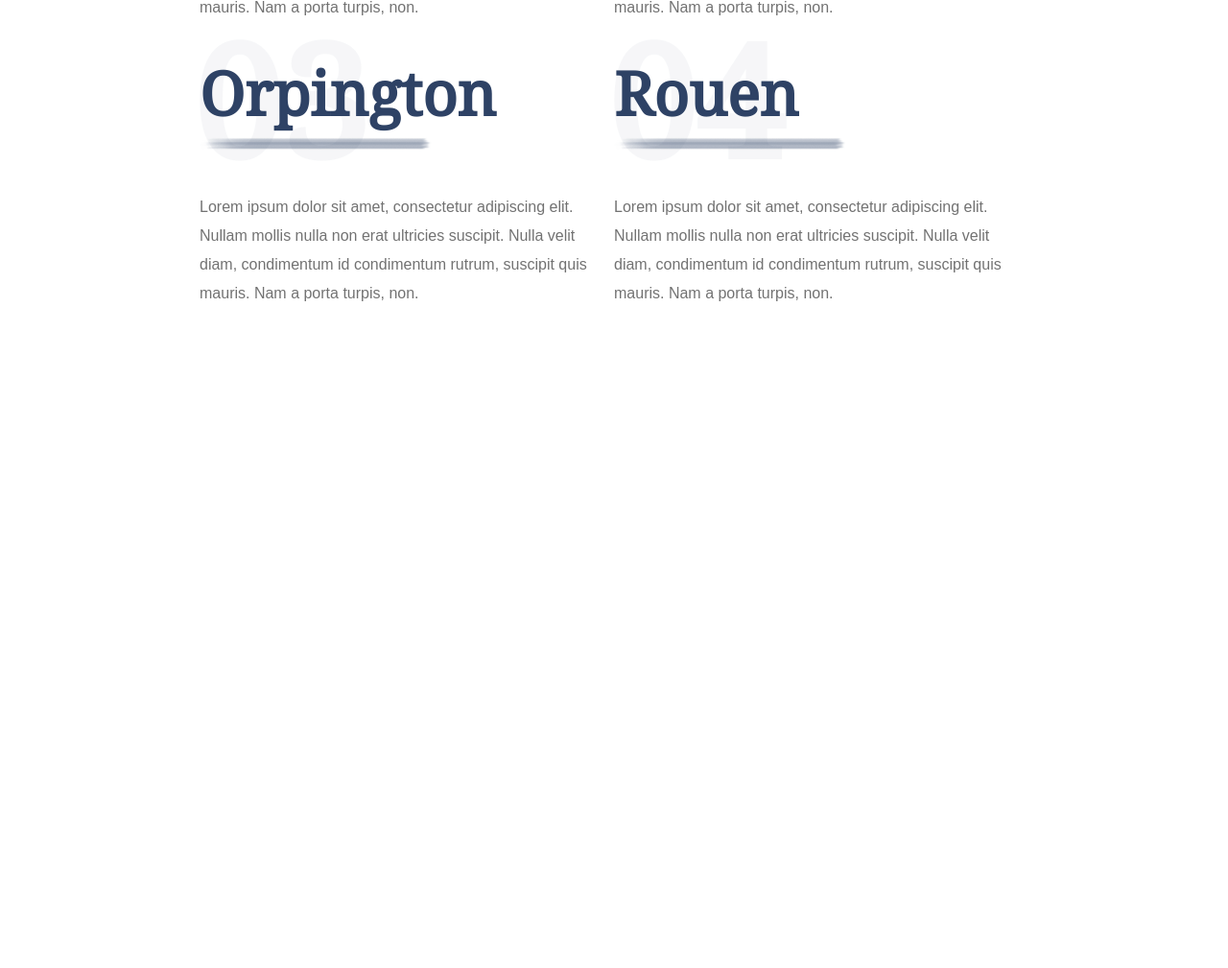
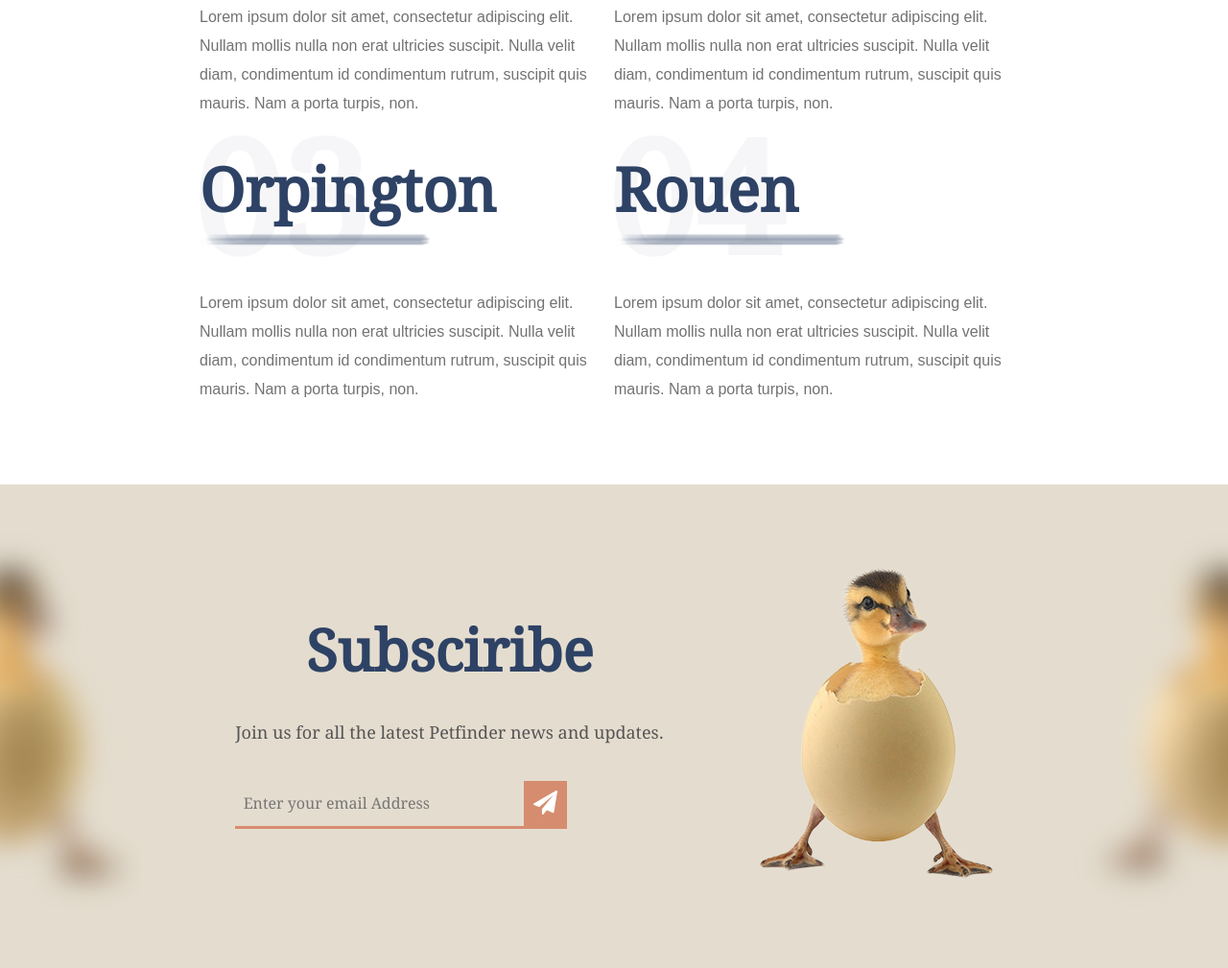
Before and after one commit to lashapapuka/DuckPack, a plain HTML site: page index.html in a window 1280 px wide. Shown: the part 1758-2767 px from the top of the page at 96% size. Before the commit the page ends 2079 px from the top, so only its background shows below. Drawn offline with Linux system fonts and the light colour scheme.

Commit message:
add subscribe form(section)

```diff
--- a/css/main.css
+++ b/css/main.css
@@ -93,6 +93,7 @@ body {
 }
 
 .hero-text {
+	margin-top: 50px;
 	display: block;
 	max-width: 514px;
 	opacity: 0.8;
@@ -104,6 +105,7 @@ body {
 .hero-button {
 	width: 200px;
 	height: 58px;
+	margin-top: 50px;
 	box-shadow: 0 5px 5px rgba(0, 0, 0, 0.2);
 	border: none;
 	border-radius: 28px;
@@ -133,6 +135,7 @@ body {
 					url('../img/bg-small-duck.png');
 	background-repeat: no-repeat;
 	background-position: -70px -75px, 1150px 200px;
+	padding-bottom: 84px;
 }
 .product-header {
 	opacity: 0.04;
@@ -277,3 +280,63 @@ body {
 	font-size: 16px;
 	line-height: 30px;
 }
+
+.subscribe {
+	background-color: #e4ddcf;
+	display: flex;
+	flex-direction: row;
+	justify-content: center;
+	padding: 85px 0;
+
+	background-image: url('../img/bg-subscribe-duck.png'),
+					url('../img/bg-subscribe-duck-1.png');
+	background-repeat: no-repeat;
+	background-position: 1120px 50px, 0 50px;
+}
+.subscribe-form {
+	padding-top: 55px;
+	margin-right: 100px;
+}
+.subscribe-form__title {
+	font-size: 60px;
+	color: #2e4265;
+	text-transform: capitalize;
+	text-align: center;
+}
+.subscribe-form__subtitle {
+	margin-top: 40px;
+	color: #555555;
+	font-size: 18px;
+}
+.subscribe-form__input {
+	margin-top: 40px;
+	text-align: center;
+	width: 346px;
+	display: flex;
+	flex-direction: row;
+	justify-content: center;
+	position: relative;
+}
+.subscribe-form__input::after{
+	content: '';
+	width: 100%;
+	height: 3px;
+	background-color: #d68c6f;
+	position: absolute;
+	bottom: 0; right: 0;
+
+	transition: all 0.5s;
+}
+.subscribe-form__input input[type="email"] {
+	border: none;
+	width: 300px;
+	padding: 15px 0 15px 8px;
+	background-color: #e4ddcf;
+}
+
+.button-email {
+	background-color: #d68c6f;
+	border: none;
+	padding: 10px;
+	cursor: pointer;
+}
--- a/index.html
+++ b/index.html
@@ -133,6 +133,30 @@
 				</ul>
 			</div>
 		</section>
+
+		<section class="subscribe">
+			<div class="subscribe-form">
+				<h2 class="subscribe-form__title">
+					subsciribe
+				</h2>
+				<p class="subscribe-form__subtitle">
+					Join us for all the latest Petfinder news and updates.
+				</p>
+				<form action="#" method="get">
+					<div for="email"  class="subscribe-form__input">
+						<div>
+							<input type="email" name="email" id="email" placeholder="Enter your email Address">
+						</div>
+						<div class="button">
+							<button class="button button-email"><img src="img/email-icon.svg" alt=""></button>
+						</div>
+					</div>
+				</form>
+			</div>
+			<div class="subscribe-img">
+				<img src="img/subscribe-duck.png" alt="">
+			</div>
+		</section>
 	</main>
 </body>
 </html>
```
Also changed, not shown: img/bg-subscribe-duck-1.png (added), img/bg-subscribe-duck.png (added), img/email-icon.svg (added), img/subscribe-duck.png (added).
